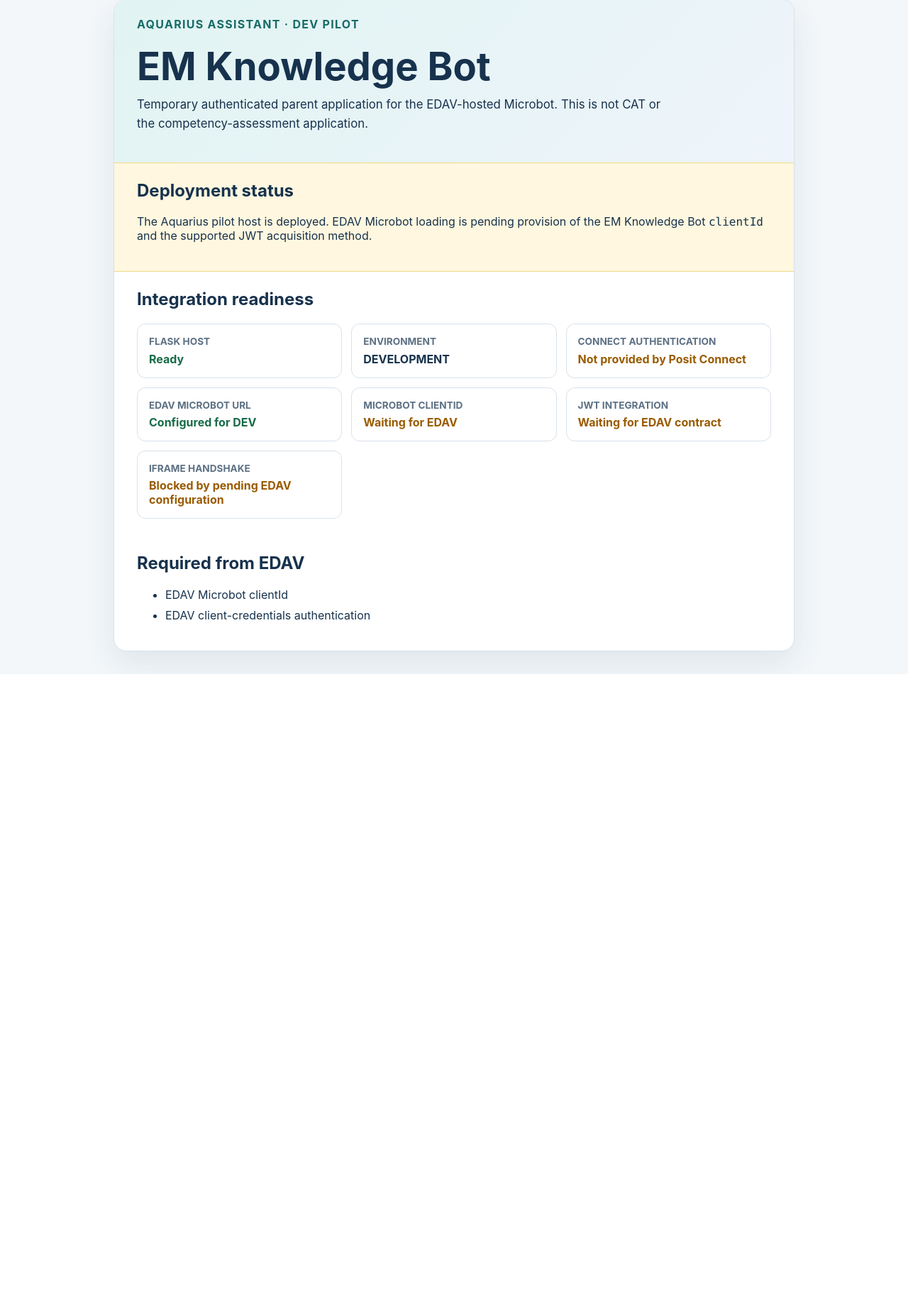
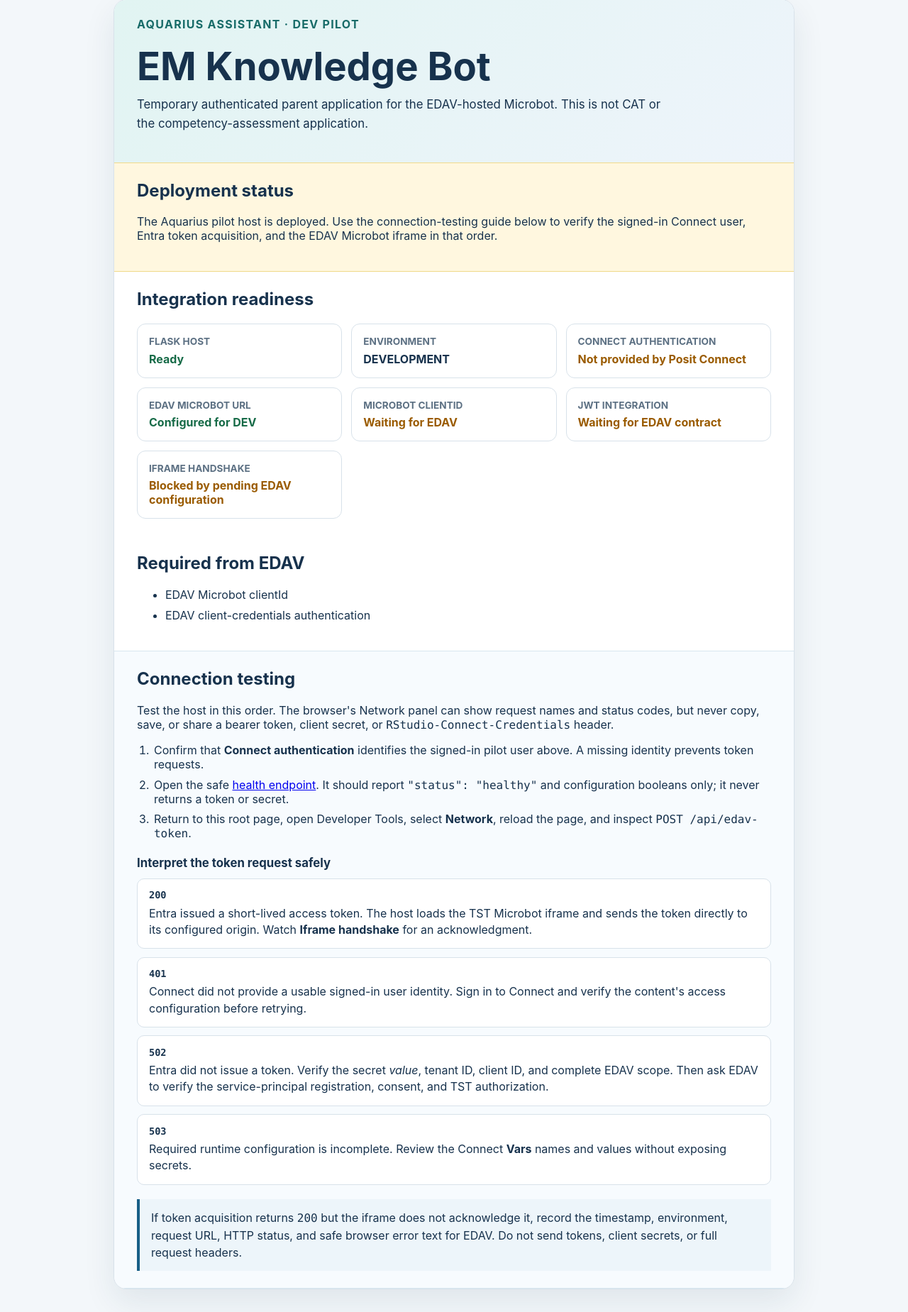
Before and after one commit to BDL-7/EM-Bot, a Flask app: page / in a window 1280 px wide. Shown: the part 33-1882 px from the top of the page at 71% size. Before the commit the page ends 983 px from the top, so only its background shows below. Run offline with Flask 3, Linux system fonts and the light colour scheme.

Commit message:
Document-EDAV-connection-testing

```diff
--- a/host_app/static/styles.css
+++ b/host_app/static/styles.css
@@ -25,6 +25,15 @@ h1, h2, p { margin-top: 0; }
 h1 { font-size: clamp(2rem, 6vw, 3.4rem); margin-bottom: .5rem; }
 .summary { max-width: 48rem; font-size: 1.05rem; line-height: 1.6; }
 .notice { background: #fff7df; border-block: 1px solid #f0d98a; }
+.connection-guide { background: #f7fbfe; border-block: 1px solid #d8e7f0; }
+.connection-guide ol { padding-left: 1.35rem; }
+.connection-guide li { padding-left: .15rem; }
+.connection-guide h3 { margin: 1.35rem 0 .75rem; font-size: 1.05rem; }
+.outcome-list { display: grid; gap: .7rem; margin: 0; }
+.outcome-list div { padding: .9rem 1rem; border: 1px solid #d8e2ea; border-radius: 10px; background: #fff; }
+.outcome-list dt { color: #17324d; }
+.outcome-list dd { font-weight: 400; line-height: 1.45; }
+.testing-note { margin: 1.25rem 0 0; padding: .9rem 1rem; border-left: 4px solid #185f87; background: #edf5fa; line-height: 1.5; }
 
 .status-grid {
   display: grid;
--- a/host_app/templates/index.html
+++ b/host_app/templates/index.html
@@ -20,9 +20,9 @@
       <section class="notice" aria-labelledby="deployment-status">
         <h2 id="deployment-status">Deployment status</h2>
         <p>
-          The Aquarius pilot host is deployed. EDAV Microbot loading is pending
-          provision of the EM Knowledge Bot <code>clientId</code> and the supported
-          JWT acquisition method.
+          The Aquarius pilot host is deployed. Use the connection-testing guide
+          below to verify the signed-in Connect user, Entra token acquisition,
+          and the EDAV Microbot iframe in that order.
         </p>
       </section>
 
@@ -65,6 +65,72 @@
         </ul>
       </section>
 
+      <section class="connection-guide" aria-labelledby="connection-testing-heading">
+        <h2 id="connection-testing-heading">Connection testing</h2>
+        <p>
+          Test the host in this order. The browser's Network panel can show request
+          names and status codes, but never copy, save, or share a bearer token,
+          client secret, or <code>RStudio-Connect-Credentials</code> header.
+        </p>
+        <ol>
+          <li>
+            Confirm that <strong>Connect authentication</strong> identifies the
+            signed-in pilot user above. A missing identity prevents token requests.
+          </li>
+          <li>
+            Open the safe <a href="{{ url_for('health') }}">health endpoint</a>.
+            It should report <code>"status": "healthy"</code> and configuration
+            booleans only; it never returns a token or secret.
+          </li>
+          <li>
+            Return to this root page, open Developer Tools, select
+            <strong>Network</strong>, reload the page, and inspect
+            <code>POST {{ browser_config.tokenEndpoint }}</code>.
+          </li>
+        </ol>
+
+        <h3>Interpret the token request safely</h3>
+        <dl class="outcome-list">
+          <div>
+            <dt><code>200</code></dt>
+            <dd>
+              Entra issued a short-lived access token. The host loads the TST
+              Microbot iframe and sends the token directly to its configured origin.
+              Watch <strong>Iframe handshake</strong> for an acknowledgment.
+            </dd>
+          </div>
+          <div>
+            <dt><code>401</code></dt>
+            <dd>
+              Connect did not provide a usable signed-in user identity. Sign in to
+              Connect and verify the content's access configuration before retrying.
+            </dd>
+          </div>
+          <div>
+            <dt><code>502</code></dt>
+            <dd>
+              Entra did not issue a token. Verify the secret <em>value</em>, tenant
+              ID, client ID, and complete EDAV scope. Then ask EDAV to verify the
+              service-principal registration, consent, and TST authorization.
+            </dd>
+          </div>
+          <div>
+            <dt><code>503</code></dt>
+            <dd>
+              Required runtime configuration is incomplete. Review the Connect
+              <strong>Vars</strong> names and values without exposing secrets.
+            </dd>
+          </div>
+        </dl>
+
+        <p class="testing-note">
+          If token acquisition returns <code>200</code> but the iframe does not
+          acknowledge it, record the timestamp, environment, request URL, HTTP
+          status, and safe browser error text for EDAV. Do not send tokens, client
+          secrets, or full request headers.
+        </p>
+      </section>
+
       <section id="microbot-panel" aria-labelledby="microbot-heading" hidden>
         <div class="panel-heading">
           <h2 id="microbot-heading">EDAV Microbot</h2>
```
Also changed, not shown: tests/test_app.py (+12 -0 lines), README.md, host_app/manifest.json.
